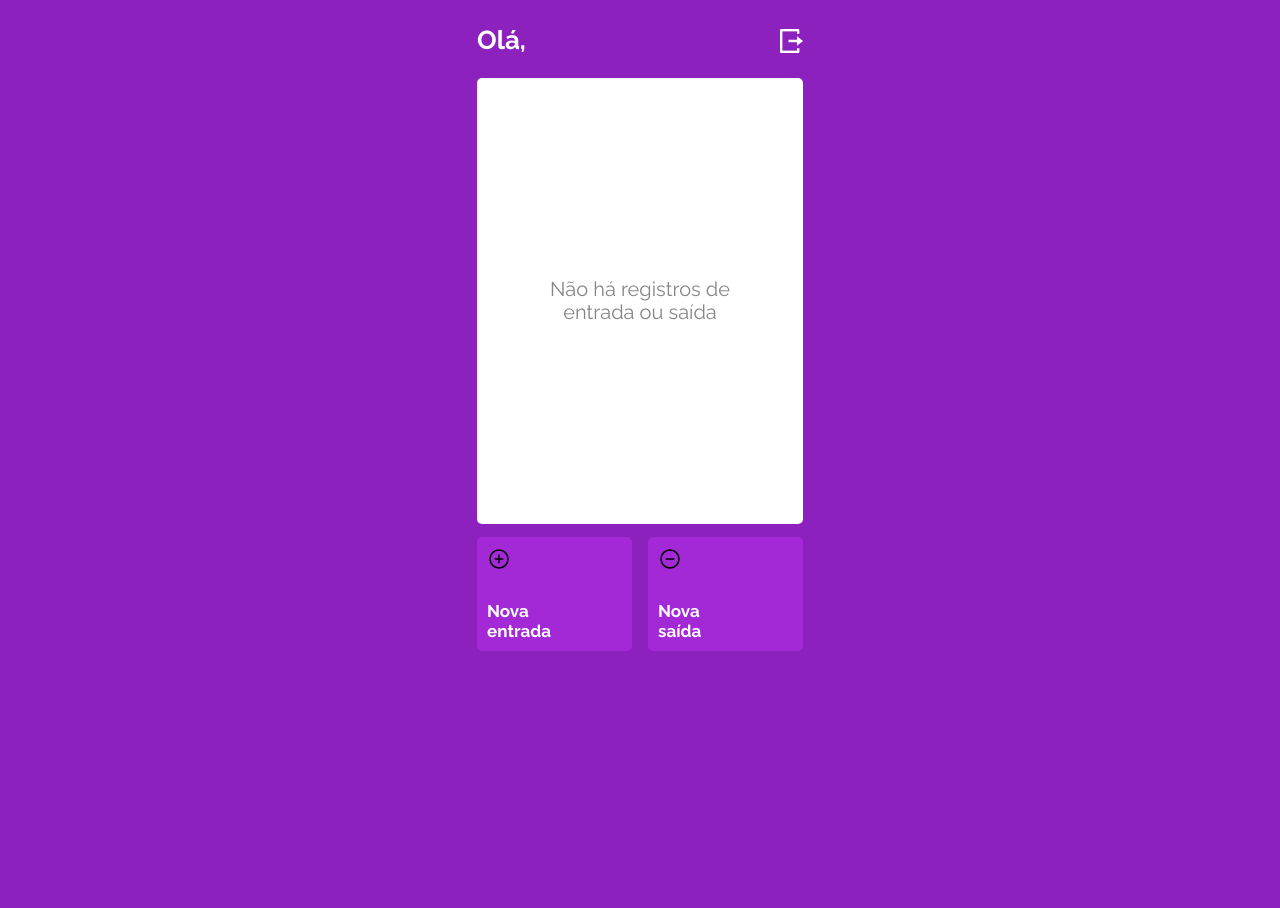
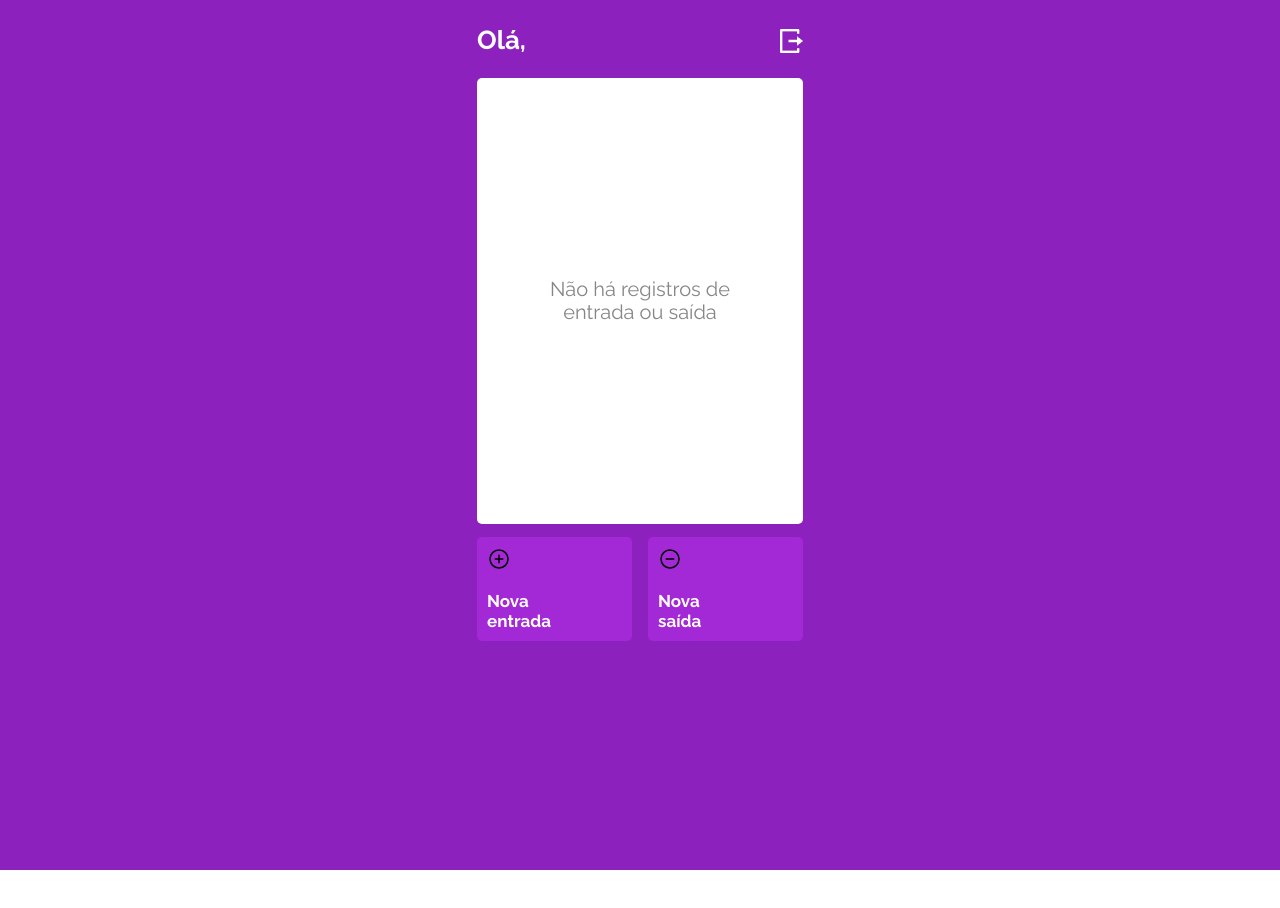
Before and after one commit to EduuCarvalho/projeto14-mywallet-front, a React (Create React App) app: page /paymentshistory in a window 1280 px wide. Shown: the top 908 px of the page. After the commit the page ends 870 px from the top, so only its background shows below. Built offline with nearby package versions, Linux system fonts and the light colour scheme; a web font is replaced by a local one.

Commit message:
feat: Rotas para pagina de deposit e pagamentos

```diff
--- a/src/components/App/App.js
+++ b/src/components/App/App.js
@@ -39,5 +39,5 @@ const Pages = styled.div`
     align-items:center;
     background-color:#8C21BE;
     width:100vw;
-    height:100vw;
+    min-height:870px;
 `
--- a/src/components/Deposit-Payments/DepositPage.js
+++ b/src/components/Deposit-Payments/DepositPage.js
@@ -1,4 +1,4 @@
-import { TypeTittle } from "./DepositStyle";
+import { TypeTittle,StyledLink } from "./DepositStyle";
 import { PaymentContainer } from "./DepositStyle";
 import undoImg from "./img/undo.svg";
 
@@ -8,7 +8,7 @@ export default function DepositPage() {
         <>
             <TypeTittle>
                 <h1>Nova entrada</h1>
-                <img src={undoImg} alt= "Return Page"/>
+               <StyledLink to={'/paymentshistory'}> <img src={undoImg} alt= "Return Page"/></StyledLink>
             </TypeTittle>
             <PaymentContainer>
                 <input placeholder="Valor" type="text"></input>
--- a/src/components/Deposit-Payments/DepositStyle.js
+++ b/src/components/Deposit-Payments/DepositStyle.js
@@ -1,4 +1,5 @@
 import styled from "styled-components";
+import { Link } from "react-router-dom";
 
 export const TypeTittle = styled.div`
     width:326px;
@@ -65,3 +66,10 @@ export const PaymentContainer = styled.div`
             font-family: 'Raleway';
         }
 `
+export const StyledLink = styled(Link)`
+text-decoration:none;
+
+&:focus, &:hover, &:visited, &:link, &:active {
+    text-decoration:none;
+}
+`
--- a/src/components/Deposit-Payments/PaymentPage.js
+++ b/src/components/Deposit-Payments/PaymentPage.js
@@ -1,4 +1,4 @@
-import { TypeTittle,PaymentContainer } from "./DepositStyle";
+import { TypeTittle,PaymentContainer,StyledLink  } from "./DepositStyle";
 import undoImg from "./img/undo.svg";
 
 export default function PaymentPage() {
@@ -7,7 +7,7 @@ export default function PaymentPage() {
         <>
             <TypeTittle>
                 <h1>Nova Saída</h1>
-                <img src={undoImg} alt= "Return Page"/>
+                <StyledLink to={'/paymentshistory'}><img src={undoImg} alt= "Return Page"/></StyledLink>
             </TypeTittle>
             <PaymentContainer>
                 <input placeholder="Valor" type="text"></input>
--- a/src/components/PaymentsHistory/PaymentsHistoryPage .js
+++ b/src/components/PaymentsHistory/PaymentsHistoryPage .js
@@ -1,8 +1,10 @@
-import { Header,EmptyResgiterContainer,AddRegisterContainer } from "./PaymentsHistoryStyle";
+import { Header,EmptyResgiterContainer,AddRegisterContainer,StyledLink } from "./PaymentsHistoryStyle";
 import logOutImg from "./img/Vector.png";
 import valueInImg from "./img/addcircle.svg";
 import ValueOutImg from "./img/removecircle.svg";
 import { useAuth } from "../../context/userContext";
+
+
 
 export default function PaymentsHistoryPage () {
 
@@ -18,14 +20,14 @@ export default function PaymentsHistoryPage () {
             <h1>Não há registros de entrada ou saída</h1>
         </EmptyResgiterContainer>
         <AddRegisterContainer>
-            <div>
+            <StyledLink to={'/deposit'}><div>
                 <img src={valueInImg} alt="addValue"/>
                 <h1>Nova entrada</h1>
-            </div>
-            <div>
+            </div></StyledLink>
+           <StyledLink to={'/payment'}><div>
                 <img src={ValueOutImg} alt="addValue"/>
                 <h1>Nova saída</h1>
-            </div>
+            </div></StyledLink>
         </AddRegisterContainer>
         </>
     )
--- a/src/components/PaymentsHistory/PaymentsHistoryStyle.js
+++ b/src/components/PaymentsHistory/PaymentsHistoryStyle.js
@@ -1,5 +1,5 @@
 import styled from "styled-components";
-
+import { Link } from "react-router-dom";
 export const Header = styled.div`
     width:326px;
     height:31px;
@@ -78,3 +78,10 @@ export const EmptyResgiterContainer = styled.div`
             padding:10px;
         }
     `
+    export const StyledLink = styled(Link)`
+    text-decoration:none;
+
+    &:focus, &:hover, &:visited, &:link, &:active {
+        text-decoration:none;
+    }
+`
```
